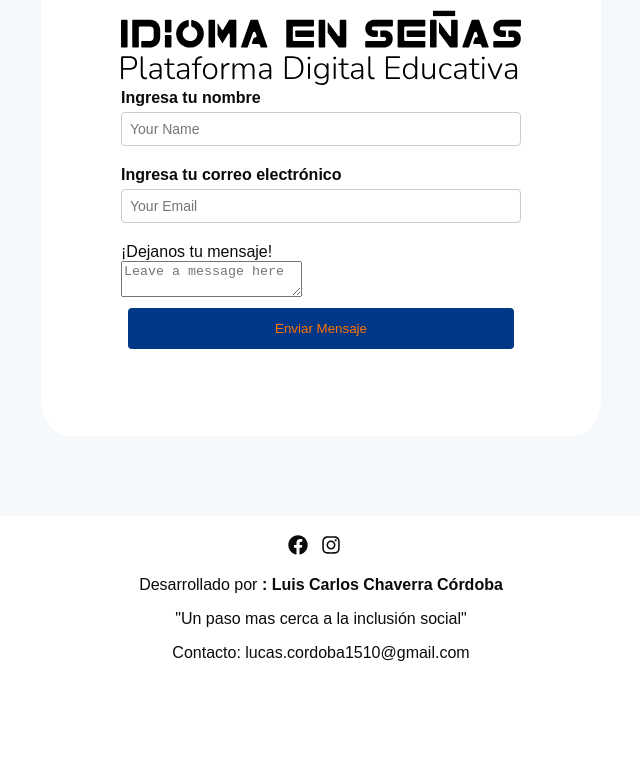
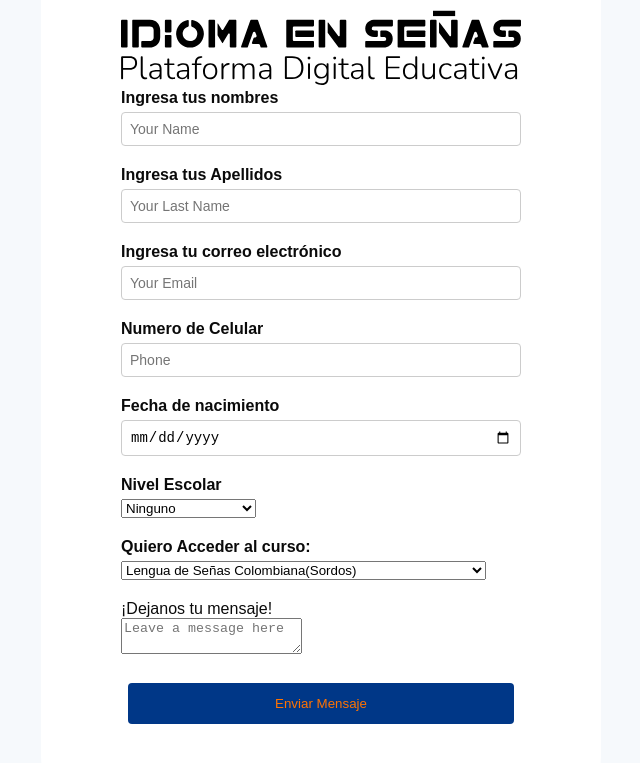
Before and after one commit to lcchaverra/Idiomas_en_senas, a React (Vite) app: page / in a window 1280 px wide. Shown: the part 3251-4014 px from the top of the page, without its empty margins (319-959 px from the left). Before the commit the page ends 3948 px from the top, so only its background shows below. Built offline with nearby package versions, Linux system fonts and the light colour scheme; a web font is replaced by a local one.

Commit message:
update contact section

```diff
--- a/src/components/ContactSection.tsx
+++ b/src/components/ContactSection.tsx
@@ -50,12 +50,21 @@ const ContactSection = () => {
         <form ref={formRef} className="contact-form" onSubmit={handleSubmit}>
           <img className="contact-logo" src={LogoSiluet} alt="Logo de idiomas en señas para la sesion de contacto" />
           <div className="form-group">
-            <label htmlFor="nombre_usuario">Ingresa tu nombre</label>
+            <label htmlFor="nombre_usuario">Ingresa tus nombres</label>
             <input
               type="text"
               className="form-control"
               name="nombre_usuario"
               placeholder="Your Name"
+            />
+          </div>
+          <div className="form-group">
+            <label htmlFor="apellido_usuario">Ingresa tus Apellidos</label>
+            <input
+              type="text"
+              className="form-control"
+              name="apellido_usuario"
+              placeholder="Your Last Name"
             />
           </div>
           <div className="form-group">
@@ -67,6 +76,46 @@ const ContactSection = () => {
               placeholder="Your Email"
             />
           </div>
+          <div className="form-group">
+            <label htmlFor="telefono_usuario">Numero de Celular</label>
+            <input
+              type="number"
+              className="form-control"
+              name="telefono_usuario"
+              placeholder="Phone"
+            />
+          </div>
+          <div className="form-group">
+            <label htmlFor="nacimiento_usuario">Fecha de nacimiento</label>
+            <input
+              type="date"
+              className="form-control"
+              name="nacimiento_usuario"
+              placeholder="Born Date"
+            />
+          </div>
+          <div className="form-group">
+            <label htmlFor="nivel_usuario">Nivel Escolar</label>
+            <select name="nivel_usuario" id="nivel_usuario">
+              <option value="Ninguno">Ninguno</option>
+              <option value="Prmaria">Prmaria</option>
+              <option value="Segundaria">Segundaria</option>
+              <option value="Pregrado">Pregrado</option>
+              <option value="Educación en casa">Educación en casa</option>
+              <option value="Edcacion Privada">Edcacion Privada</option>
+            </select>
+          </div>
+          <div className="form-group">
+            <label htmlFor="cursoInteres_usuario">Quiero Acceder al curso:</label>
+            <select name="cursoInteres_usuario" id="cursoInteres_usuario">
+              <option value="Lengua de Señas Colombiana(Sordos)">Lengua de Señas Colombiana(Sordos)</option>
+              <option value="Lengua de Señas Colombiana(Oyentes)">Lengua de Señas Colombiana(Oyentes)</option>
+              <option value="Lengua de Señas Americana(Sordos)">Lengua de Señas Americana(Sordos)</option>
+              <option value="Lengua de Señas Americana(Oyentes)">Lengua de Señas Americana(Oyentes)</option>
+              <option value="Capacitación para aprender la lengua de señas (Sordos)">Capacitación para aprender la lengua de señas (Sordos)</option>
+              <option value="Capacitación para aprender la lengua de señas (Oyentes)">Capacitación para aprender la lengua de señas (Oyentes)</option>
+            </select>
+          </div>
           <label htmlFor="Texto">¡Dejanos tu mensaje!</label>
           <div className="form-floatgrouping">
             <textarea
@@ -74,6 +123,7 @@ const ContactSection = () => {
               name="Texto"
             ></textarea>
           </div>
+          <br />
           <div className="form-group-btn">
             <button className="btn primary" type="submit">
               Enviar Mensaje
```
